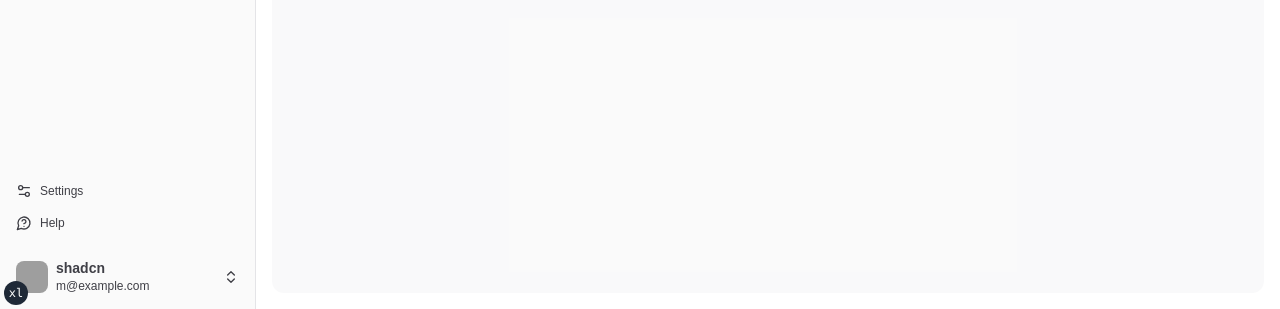
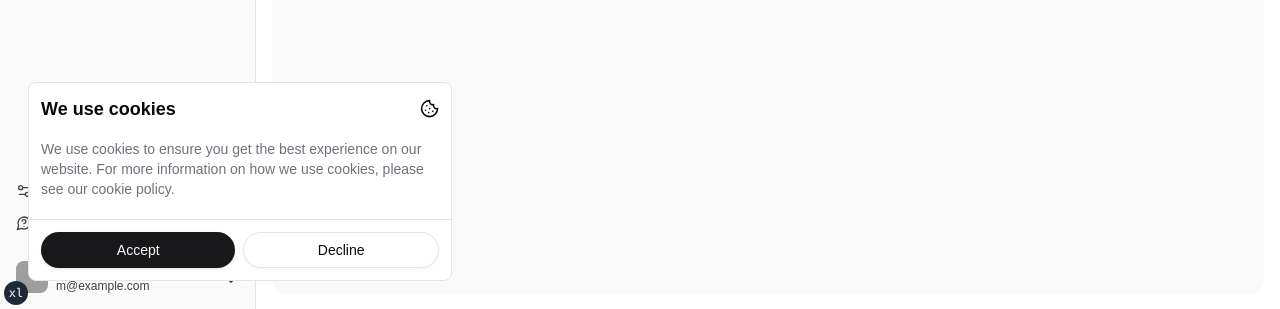
Before and after one commit to w3labkr/nextjs14-authjs5-dashboard, a Next.js app: page /dashboard in a window 1280 px wide. Shown: the part 491-800 px from the top of the page. Built offline with nearby package versions, Linux system fonts and the light colour scheme; no server answers; sample sign-in values are in the browser's storage; grey boxes are pictures that could not be loaded.

Commit message:
Add cookie consent component

```diff
--- a/app/layout.tsx
+++ b/app/layout.tsx
@@ -1,10 +1,11 @@
 import type { Metadata } from 'next'
 import { SessionProvider } from 'next-auth/react'
+import { Analytics } from '@vercel/analytics/react'
 import './globals.css'
 
-import { Analytics } from '@vercel/analytics/react'
+import { Toaster } from '@/components/ui/sonner'
 import { TailwindIndicator } from '@/components/tailwind-indicator'
-import { Toaster } from '@/components/ui/sonner'
+import { CookieConsent } from '@/components/cookie-consent'
 
 export const metadata: Metadata = {
   title: 'Create Next App',
@@ -22,6 +23,7 @@ export default function RootLayout({
         <SessionProvider>
           {children}
           <Toaster richColors closeButton />
+          <CookieConsent />
         </SessionProvider>
         {process.env.NODE_ENV !== 'production' ? <TailwindIndicator /> : null}
         {process.env.NODE_ENV === 'production' ? <Analytics /> : null}
--- /dev/null
+++ b/components/cookie-consent.tsx
@@ -0,0 +1,68 @@
+'use client'
+
+import * as React from 'react'
+import { CookieIcon } from 'lucide-react'
+
+import { Button } from '@/components/ui/button'
+import { cn } from '@/lib/utils'
+
+export function CookieConsent() {
+  const [isOpen, setIsOpen] = React.useState<boolean>(false)
+  const [isHide, setIsHide] = React.useState<boolean>(false)
+
+  React.useEffect(() => {
+    if (document.cookie.includes('cookieConsent=true')) {
+      setIsOpen(false)
+      setTimeout(() => setIsHide(true), 700)
+    } else {
+      setIsOpen(true)
+    }
+  }, [])
+
+  return (
+    <div
+      className={cn(
+        'fixed bottom-0 left-0 right-0 z-[200] w-full duration-700 sm:bottom-4 sm:left-4 sm:max-w-md',
+        !isOpen
+          ? 'translate-y-8 opacity-0 transition-[opacity,transform]'
+          : 'translate-y-0 opacity-100 transition-[opacity,transform]',
+        isHide && 'hidden'
+      )}
+    >
+      <div className="m-3 rounded-lg border border-border bg-background dark:bg-card">
+        <div className="flex items-center justify-between p-3">
+          <h1 className="text-lg font-bold">We use cookies</h1>
+          <CookieIcon className="h-[1.2rem] w-[1.2rem]" />
+        </div>
+        <div className="-mt-2 p-3">
+          <p className="text-left text-sm text-muted-foreground">
+            We use cookies to ensure you get the best experience on our website. For more information on how we use
+            cookies, please see our cookie policy.
+          </p>
+        </div>
+        <div className="mt-2 flex items-center gap-2 border-t p-3">
+          <Button
+            onClick={() => {
+              setIsOpen(false)
+              document.cookie = 'cookieConsent=true; path=/; expires=Fri, 31 Dec 9999 23:59:59 GMT'
+              setTimeout(() => setIsHide(true), 700)
+            }}
+            className="h-9 w-full rounded-full"
+          >
+            Accept
+          </Button>
+          <Button
+            onClick={() => {
+              setIsOpen(false)
+              setTimeout(() => setIsHide(true), 700)
+            }}
+            className="h-9 w-full rounded-full"
+            variant="outline"
+          >
+            Decline
+          </Button>
+        </div>
+      </div>
+    </div>
+  )
+}
```
Also changed, not shown: 1 other file (tests, documents, lock files or other folders).
